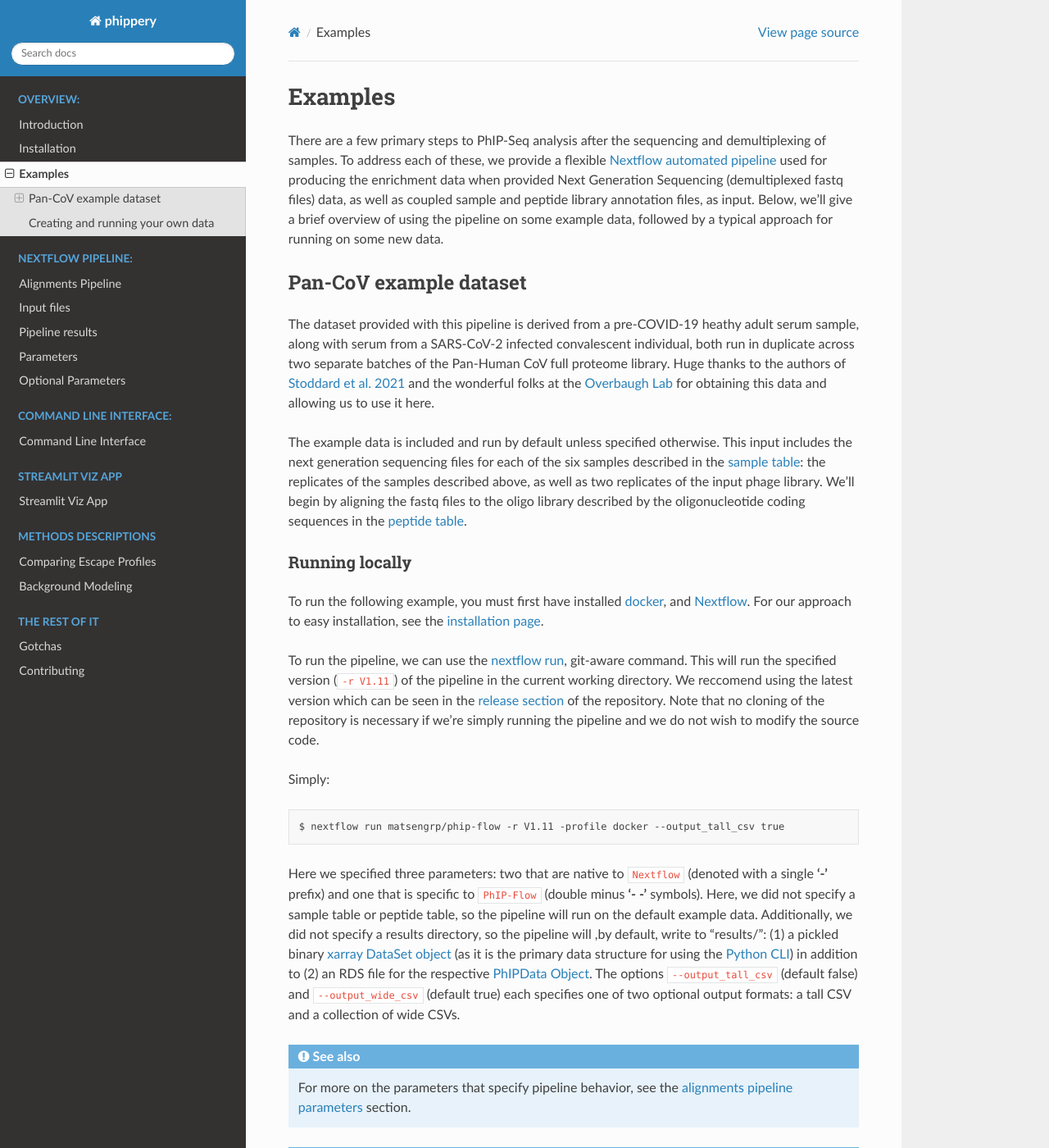
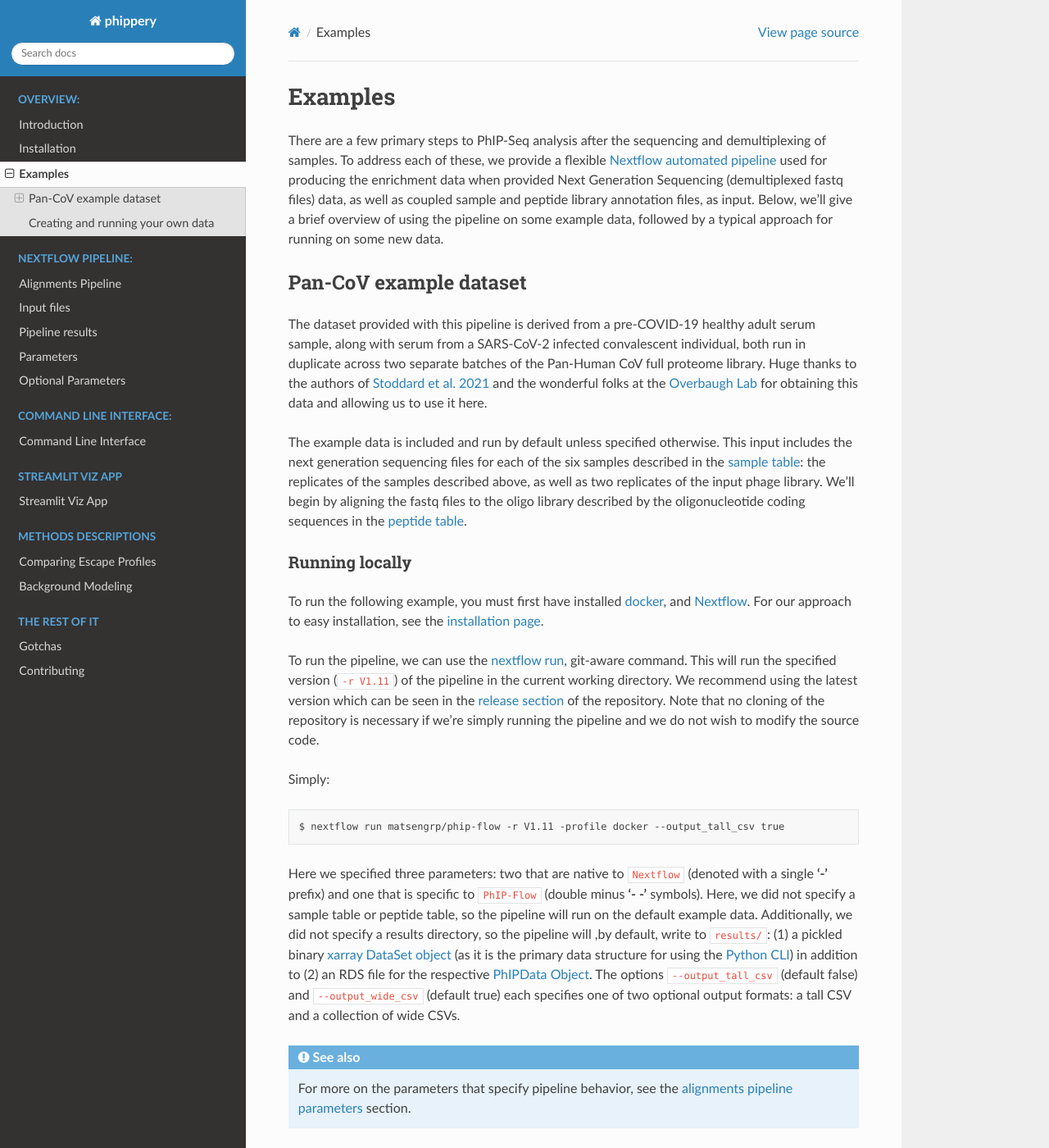
Before and after one commit to matsengrp/phippery, a Sphinx documentation site: the page built from docs/examples.rst, in a window 1280 px wide and 1400 px high. Shown: the whole window at 82% size. Built offline with Sphinx 7.4.7 and the Read the Docs theme 2.0.0, drawn with Linux system fonts in a browser that asks for light colours; pages that are not in the unit, such as notebooks, are missing from menus; some of the changed text lies outside the part shown.

Commit message:
various minor fixes

```diff
--- a/docs/command-line-interface.rst
+++ b/docs/command-line-interface.rst
@@ -100,8 +100,8 @@
   > "(reads-mapped >= 147733) and (reads-mapped <= 234885)"
 
 
-.. Tip:: run `phippery -h` for a list of possible Commands. Additionally, you can run `phippery COMMAND -h`
-   for option descriptions for a specific Command.
+.. Tip:: run ``phippery -h`` for a list of possible commands. Additionally, you can run ``phippery COMMAND -h``
+   for option descriptions for a specific command.
 
 .. click:: phippery.cli:cli
    :prog: phippery
--- a/docs/conf.py
+++ b/docs/conf.py
@@ -27,7 +27,7 @@
 # -- Project information -----------------------------------------------------
 
 project = "phippery"
-copyright = "2021, Jared G. Galloway, Kevin Sung"
+copyright = "2023, Jared G. Galloway, Kevin Sung"
 author = "Jared Galloway, Kevin Sung"
 
 # The short X.Y version
--- a/docs/examples.rst
+++ b/docs/examples.rst
@@ -19,7 +19,7 @@
 ^^^^^^^^^^^^^^^^^^^^^^^
 
 The dataset provided with this pipeline
-is derived from a pre-COVID-19 heathy adult serum
+is derived from a pre-COVID-19 healthy adult serum
 sample, along with serum from a SARS-CoV-2 infected convalescent individual,
 both run in duplicate across two separate batches of the Pan-Human CoV full
 proteome library.
@@ -51,7 +51,7 @@
 To run the pipeline, we can use the
 `nextflow run <https://www.nextflow.io/docs/latest/sharing.html#running-a-pipeline>`_,
 git-aware command. This will run the specified version (``-r V1.11``) of the pipeline in the current working directory.
-We reccomend using the latest version which can be seen in the `release section <https://github.com/matsengrp/phip-flow/releases>`_ of the repository.
+We recommend using the latest version which can be seen in the `release section <https://github.com/matsengrp/phip-flow/releases>`_ of the repository.
 Note that no cloning of the repository is necessary if we're simply running the pipeline and
 we do not wish to modify the source code.
 
@@ -66,7 +66,7 @@
 Here, we did not specify a sample table or peptide table, so the pipeline
 will run on the default example data.
 Additionally, we did not specify a results directory, so the pipeline will
-,by default, write to "results/":
+,by default, write to ``results/``:
 (1) a pickled binary
 `xarray DataSet object <https://xarray-contrib.github.io/xarray-tutorial/scipy-tutorial/01_datastructures_and_io.html>`_
 (as it is the primary data structure for using the :ref:`Python CLI <sec_cli_intro>`)
@@ -99,14 +99,14 @@
 Running on HPC (cluster)
 ++++++++++++++++++++++++
 
-Above, we specified **-profile docker** as a parameter option,
+Above, we specified ``-profile docker`` as a parameter option,
 which will assume you are running
-this locally with **Docker** and **Nextflow** installed.
+this locally with ``Docker`` and ``Nextflow`` installed.
 For high performance computing systems, we can also specify
-the **-profile cluster** option for running the default configurations
+the ``-profile cluster`` option for running the default configurations
 on a `slurm <https://slurm.schedmd.com/documentation.html>`_ cluster.
 This option assumes the cluster has loaded modules or installs for
-*Singularity* and *Nextflow*. Here's an example script we might execute to run
+Singularity and Nextflow. Here's an example script we might execute to run
 the pipeline on the Fred Hutch Rhino machines:
 
 .. code-block:: bash
--- a/docs/installation.rst
+++ b/docs/installation.rst
@@ -53,7 +53,7 @@
 
    » curl -fsSL https://get.docker.com -o get-docker.sh && sudo sh get-docker.sh
 
-To test the `docker` install:
+To test the Docker install:
 
 .. code-block:: bash
 
@@ -69,7 +69,7 @@
 
    » curl -s https://get.nextflow.io | bash
 
-To test the `Nextflow` install:
+To test the Nextflow install:
 
 .. code-block:: bash
 
--- a/docs/the-rest-of-it.rst
+++ b/docs/the-rest-of-it.rst
@@ -14,9 +14,9 @@
 `pd.convert_dtypes <https://pandas.pydata.org/docs/reference/api/pandas.DataFrame.convert_dtypes.html>`_
 function to best allow for missing annotations, while maintaining the integrity of
 the inferred datatype. It is highly recommended you stay consistent with datatype for feature annotations,
-i.e. try not to mix values like `1` (integer), `6.7` (float), and `hello_world` (string) in any one of the columns.
+i.e. try not to mix values like ``1`` (integer), ``6.7`` (float), and ``hello_world`` (string) in any one of the columns.
 For missing data of any type,
-The following values will be interpreted as `NaN`:
+The following values will be interpreted as ``NaN``:
 
 ::
 
@@ -60,7 +60,7 @@
 maintainers of the project after a PR has been approved
 and merged into main.
 
-Update the version
+Update the version:
 ::
 
     bumpver update --patch
```
Also changed, not shown: docs/bkg-model.rst (+8 -3 lines), 1 other file.
